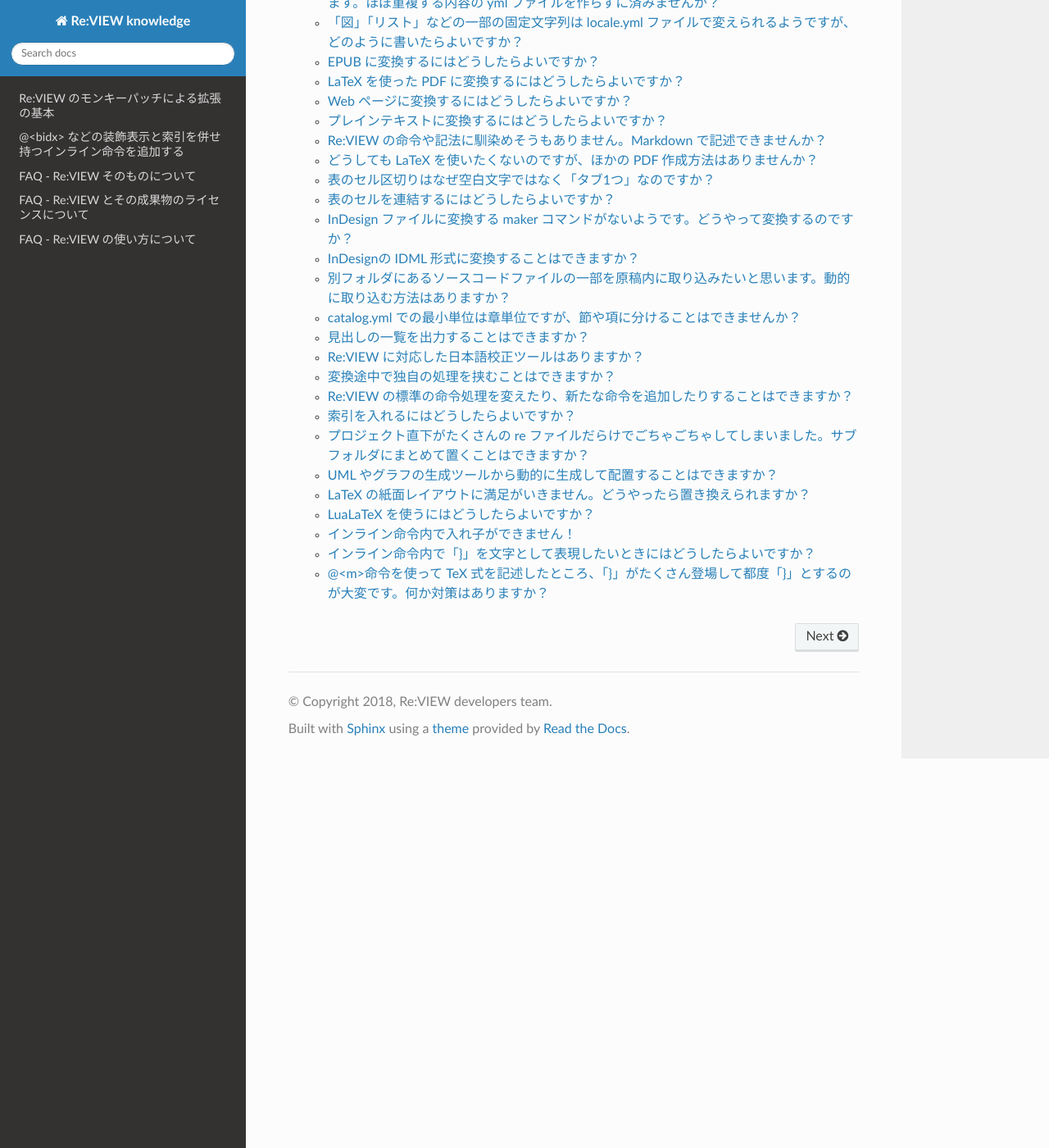
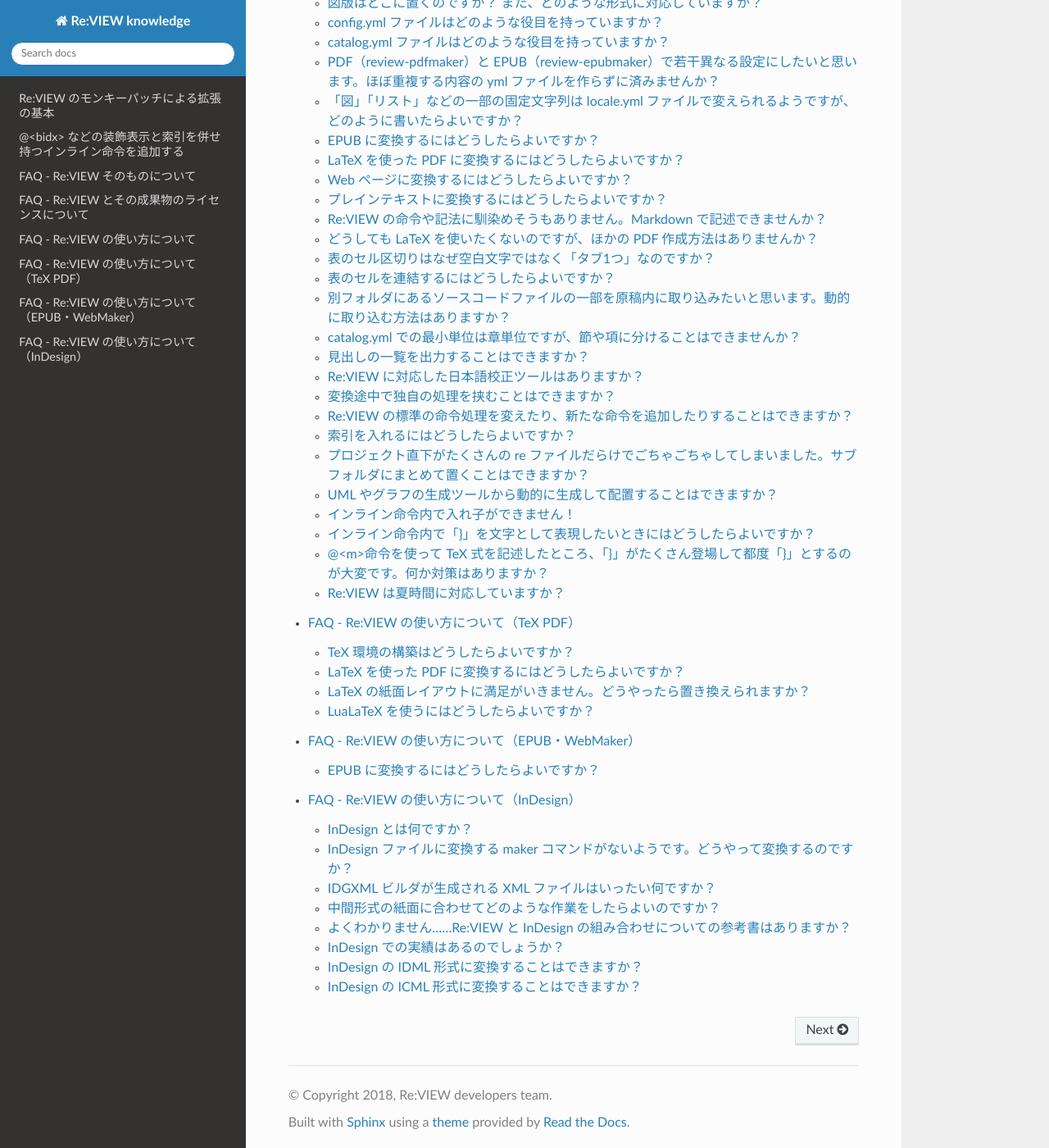
Before and after one commit to reviewml/reviewknowledge-ja, a Sphinx documentation site: the page built from docs/index.rst, in a window 1280 px wide and 1400 px high, scrolled down 1814 px. Shown: the whole window at 82% size. Built offline with Sphinx 7.4.7 and the Read the Docs theme 2.0.0, drawn with Linux system fonts in a browser that asks for light colours; some of the changed text lies outside the part shown.

Commit message:
FAQ分離

````diff
--- /dev/null
+++ b/docs/faq/faq-epub.md
@@ -0,0 +1,17 @@
+# FAQ - Re:VIEW の使い方について（EPUB・WebMaker）
+
+FAQ（よくある質問と回答）のこのセクションは、Re:VIEW の使用方法のうち、EPUB および Web ページの生成に関係する事柄をまとめています。
+
+----
+
+## EPUB に変換するにはどうしたらよいですか？
+
+```
+rake epub
+```
+
+または
+
+```
+review-epubmaker config.yml
+```
--- /dev/null
+++ b/docs/faq/faq-idgxml.md
@@ -0,0 +1,69 @@
+# FAQ - Re:VIEW の使い方について（InDesign）
+
+FAQ（よくある質問と回答）のこのセクションは、Re:VIEW の使用方法のうち、InDesign での制作に関係する事柄をまとめています。
+
+----
+
+## InDesign とは何ですか？
+
+Adobe 社が開発している、プロユースの DTP ソフトウェアです。月々または年間のサブスクリプション契約制です。
+
+手作業を念頭に置いているので自由度の高い紙面が作れます。TeX PDF のような完全自動の紙面作成はできませんが、XML のインポート機能と JavaScript による「半自動」の紙面作成は可能です。
+
+- [https://www.adobe.com/jp/products/indesign.html](https://www.adobe.com/jp/products/indesign.html)
+
+## InDesign ファイルに変換する maker コマンドがないようです。どうやって変換するのですか？
+
+Re:VIEW のコンパイルコマンドを直に使用する必要があります。IDGXML ビルダを使うよう、`--target=idgxml` を指定します。
+
+```
+review-compile --yaml=config.yml --target=idgxml reファイル名 > xmlファイル名
+```
+
+表がある場合、版面の幅を `--table=` オプションに数値で指定します（mm 単位）。
+
+```
+review-compile --yaml=config.yml --table=版面幅 --target=idgxml reファイル名 > xmlファイル名
+```
+
+## IDGXML ビルダが生成される XML ファイルはいったい何ですか？
+
+re ファイルの内容をシンプルな XML 形式で表現したものです。ただし、表の表現などの一部は InDesign 固有の XML 表現形式になっています。
+
+この XML ファイルはあくまでも中間形式であり、紙面レイアウトに合わせて適切に加工することを想定しています。
+
+## 中間形式の紙面に合わせてどのような作業をしたらよいのですか？
+
+大きく次の3つの作業が必要です。
+
+- 紙面デザインの InDesign ファイルを、「できるだけ流し込みで、インラインフレームを使わずに済む」よう調整する。
+- IDGXML ビルダの生成した XML ファイルを、紙面デザインに合うようにスタイル名を設定したり加工したりする。
+- 手作業では頻繁・煩雑な調整を、JavaScript のプログラムで代替する。
+
+## よくわかりません……Re:VIEW と InDesign の組み合わせについての参考書はありますか？
+
+現時点で以下の書籍があります。
+
+- [『Re:VIEW+InDesign制作技法』](https://tatsu-zine.com/books/review-indesign) （PDF または EPUB）
+
+## InDesign での実績はあるのでしょうか？
+
+開発チームの武藤健志（@kmuto）が業務で請負制作した書籍のほとんどは、InDesign を使用しています。
+
+- [利用実績](https://github.com/kmuto/review/wiki/利用実績)
+
+## InDesign の IDML 形式に変換することはできますか？
+
+いいえ。
+
+InDesign のバージョン間のデータ互換性保持によく使われる IDML は XML 形式のアーカイブファイルですが、紙面レイアウトと強く結び付いているため、仮にそのようなデータを生成したとしても紙面レイアウトを柔軟に変えることができません。
+
+もし固有のレイアウトが決まっていて一切のスタイルの変更などもないのであれば、専用の IDML ビルダ・メーカーを作ること自体は可能でしょうが、公式に対応することはありません。
+
+## InDesign の ICML 形式に変換することはできますか？
+
+いいえ。
+
+InDesign のサブツール InCopy で使われるコンテンツファイル形式の ICML も、XML 形式のファイルではあります。現状では開発チームにとって必要性が感じられないのでサポートしていませんが、スタイル名の決め打ちを前提とすれば実装は比較的容易だとは思われます。
+
+- 参考 [Markdownを起点とするワークフロー](http://www.dtp-transit.jp/adobe/indesign/post_2157.html)
--- /dev/null
+++ b/docs/faq/faq-tex.md
@@ -0,0 +1,13 @@
+# FAQ - Re:VIEW の使い方について（TeX PDF）
+
+FAQ（よくある質問と回答）のこのセクションは、Re:VIEW の使用方法のうち、TeX を使った PDF 生成に関係する事柄をまとめています。
+
+----
+
+## TeX 環境の構築はどうしたらよいですか？
+
+## LaTeX を使った PDF に変換するにはどうしたらよいですか？
+
+## LaTeX の紙面レイアウトに満足がいきません。どうやったら置き換えられますか？
+
+## LuaLaTeX を使うにはどうしたらよいですか？
--- a/docs/faq/faq-trivial.md
+++ b/docs/faq/faq-trivial.md
@@ -34,6 +34,10 @@
 
 Re:VIEW は、青木峰郎（@mineroaoki）によって設計・開発されました。その後、武藤健志（@kmuto）が開発を引き継ぎ、高橋征義（@takahashim）、角征典（@kdmsnr）が加わったチームで開発を続けています。
 
+## Re:VIEW はいつ作られましたか？
+
+記録によると 2002 年に作成されました。
+
 ## Re:VIEW のソースコードは公開されていますか？
 
 GitHub のパブリックリポジトリ上で開発しており、ソースコードおよび開発プロセスはすべて公開されています。
@@ -59,6 +63,10 @@
 - フィクスバージョン：リリース後に発見された重大な不具合のみを修正します。
 
 2018年7月時点で、安定版は「2.5.0」です。また、これとは別にプレビュー版として「3.0.0.preview1」をリリースしています。
+
+## バージョンごとの機能差異はどこかにまとまっていますか？
+
+- [NEWS.ja.md](https://github.com/kmuto/review/blob/master/NEWS.ja.md)
 
 ## Re:VIEW は何の言語で書かれていますか？
 
--- a/docs/faq/faq-usage.md
+++ b/docs/faq/faq-usage.md
@@ -2,18 +2,62 @@
 
 FAQ（よくある質問と回答）のこのセクションは、Re:VIEW の使用方法のポインタや、使う上での注意点などをまとめています。
 
-★多くなりそうなので分割する？
 ----
 
 ## Re:VIEW を動かすにはどのような環境が必要ですか？
 
+Ruby インタプリタ 2.1 以上がインストールされた OS 環境であれば、基本的に動作します。TeX を使った PDF 生成を行う場合は、別途日本語 TeX 環境のセットアップが必要です。
+
+推奨環境は Linux（特に Debian GNU/Linux 安定版 または Ubuntu 安定版）、および macOS です。
+
+Windows でも、ネイティブ環境でのセットアップ、WSL（Windows Subsystem for Linux）でのセットアップの報告があります。
+
+## Re:VIEW はどうやってインストールしたらよいですか？
+
+Ruby をセットアップ済みであれば、ターミナル（またはコマンドプロンプト）から以下のコマンドでインストールできます。
+
+```
+gem install review
+```
+
+プレビュー版をインストールするには以下のようにします。
+
+```
+gem install review --pre
+```
+
+## Ruby はどうやってインストールしたらよいですか？
+
+手順は OS によって異なります。
+
+Debian GNU/Linux、Ubuntu の場合は以下のようにしてインストールできます。
+
+```
+apt-get install ruby
+```
+
+TeX 環境など完全な環境構築としては、以下のようにするのもよいでしょう。
+
+```
+apt-get install --no-install-recommends texlive-lang-japanese texlive-fonts-recommended texlive-latex-extra lmodern fonts-lmodern tex-gyre fonts-texgyre texlive-pictures ghostscript gsfonts zip ruby-zip ruby-nokogiri mecab ruby-mecab mecab-ipadic-utf8 poppler-data cm-super graphviz gnuplot python-blockdiag python-aafigure
+```
+
+★TODO:macOS、Windows。TeXと合わせて独立ページにしたほうがいい？
+
 ## TeX 環境の構築はどうしたらよいですか？
+
 
 ## Docker のイメージはありますか？
 
 ## 基礎的なガイダンスを記した公式のドキュメントはありますか？
 
 ## Re:VIEW の入門書はありませんか？
+
+## バグを見つけました。どうしたらよいですか？
+
+GitHub の issue ページ
+[https://github.com/kmuto/review/issues](https://github.com/kmuto/review/issues)
+までお寄せください。
 
 ## プロジェクト（作業フォルダ）を作るにはどうしたらよいですか？
 
@@ -69,12 +109,17 @@
 
 ## UML やグラフの生成ツールから動的に生成して配置することはできますか？
 
-## LaTeX の紙面レイアウトに満足がいきません。どうやったら置き換えられますか？
-
-## LuaLaTeX を使うにはどうしたらよいですか？
-
 ## インライン命令内で入れ子ができません！
 
 ## インライン命令内で「}」を文字として表現したいときにはどうしたらよいですか？
 
 ## @\<m\>命令を使って TeX 式を記述したところ、「}」がたくさん登場して都度「\}」とするのが大変です。何か対策はありますか？
+
+## Re:VIEW は夏時間に対応していますか？
+
+Ruby ライブラリおよび OS の対応範囲での対応となります。実際のところ、Re:VIEW の実装で「現在時刻」に基づく処理が発生するのは、以下の2箇所のみです。
+
+- review-init 実行時に config.yml ファイルに書き出す、date: および history: のパラメータの日付の生成
+- review-epubmaker 実行時に OPF メタファイルに書き出される modified タイムスタンプの生成（バージョン 2.5 まではローカルタイム（ただし不適切な時差表記）、バージョン 3 以降は UTC）
+
+前者は日付だけなので、OS の時刻が正しく設定されていれば夏時間は影響しません。後者は「Re:VIEW バージョン 2.5 までを使用し」「夏時間からの時刻の巻き戻しの前後で2回の EPUB ビルドをして」「その2つの EPUB をリーダー上で更新する」ときに「リーダーが modified タイムスタンプを見て更新の有無を判断する」場合に、更新がうまくいかないかもしれません。要するに、まず発生することはない、ということです。
--- a/docs/index.rst
+++ b/docs/index.rst
@@ -45,3 +45,6 @@
   faq/faq-trivial
   faq/faq-license
   faq/faq-usage
+  faq/faq-tex
+  faq/faq-epub
+  faq/faq-idgxml
````
Also changed, not shown: other parts of docs/faq/faq-usage.md (+0 -4 lines).
